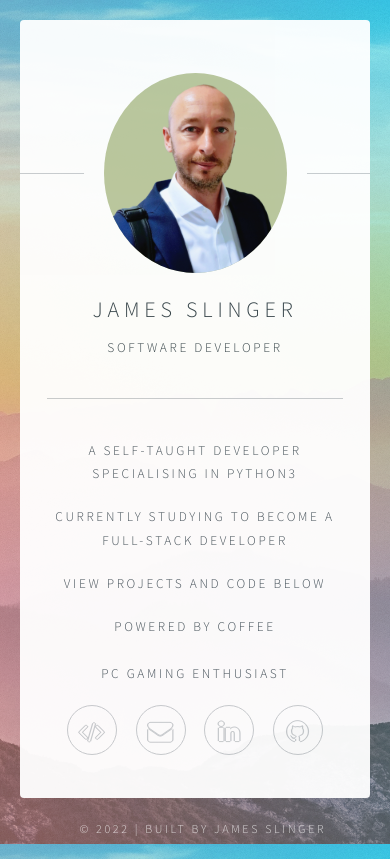
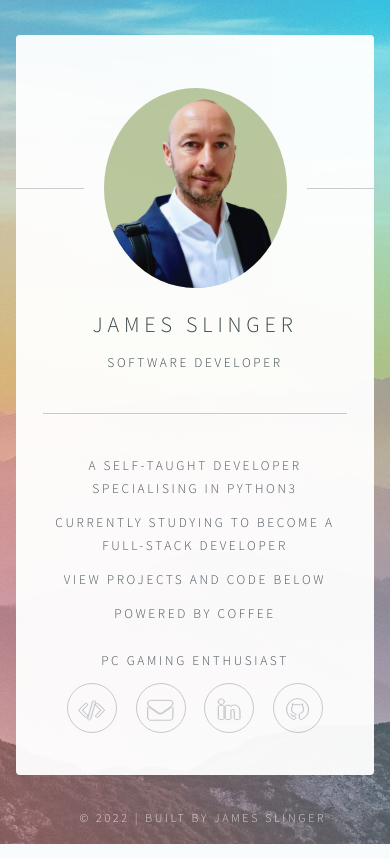
Before and after one commit to jamesslinger/portfolio-v2, a Flask app: page / in a window 390 px wide. Run offline with Flask 2, Linux system fonts and the light colour scheme; some libraries are stand-ins or nearby versions.

Commit message:
Tweaked responsive layout, margins, padding to fit content better.

```diff
--- a/static/assets/css/main.css
+++ b/static/assets/css/main.css
@@ -175,7 +175,7 @@
 	}
 
 	p {
-		margin: 0 0 1.5em 0;
+		margin: 0 0 0.8em 0;
 	}
 
 	h1, h2, h3, h4, h5, h6 {
@@ -699,7 +699,7 @@
 		position: relative;
 		max-width: 100%;
 		min-width: 27em;
-		padding: 4.5em 3em 3em 3em ;
+		padding: 3em 3em 3em 3em ;
 		background: #ffffff;
 		border-radius: 4px;
 		cursor: default;
@@ -832,7 +832,7 @@ div.desc {
 		-ms-align-self: -ms-flex-end;
 		align-self: flex-end;
 		width: 100%;
-		padding: 1.5em 0 0 0;
+		padding: 1em 0 0 0;
 		color: rgba(255, 255, 255, 0.75);
 		cursor: default;
 		text-align: center;
@@ -882,7 +882,7 @@ div.desc {
 		perspective: 1000px;
 		position: relative;
 		min-height: 100%;
-		padding: 1.5em;
+		padding: 1.2em;
 		z-index: 2;
 	}
 
```
